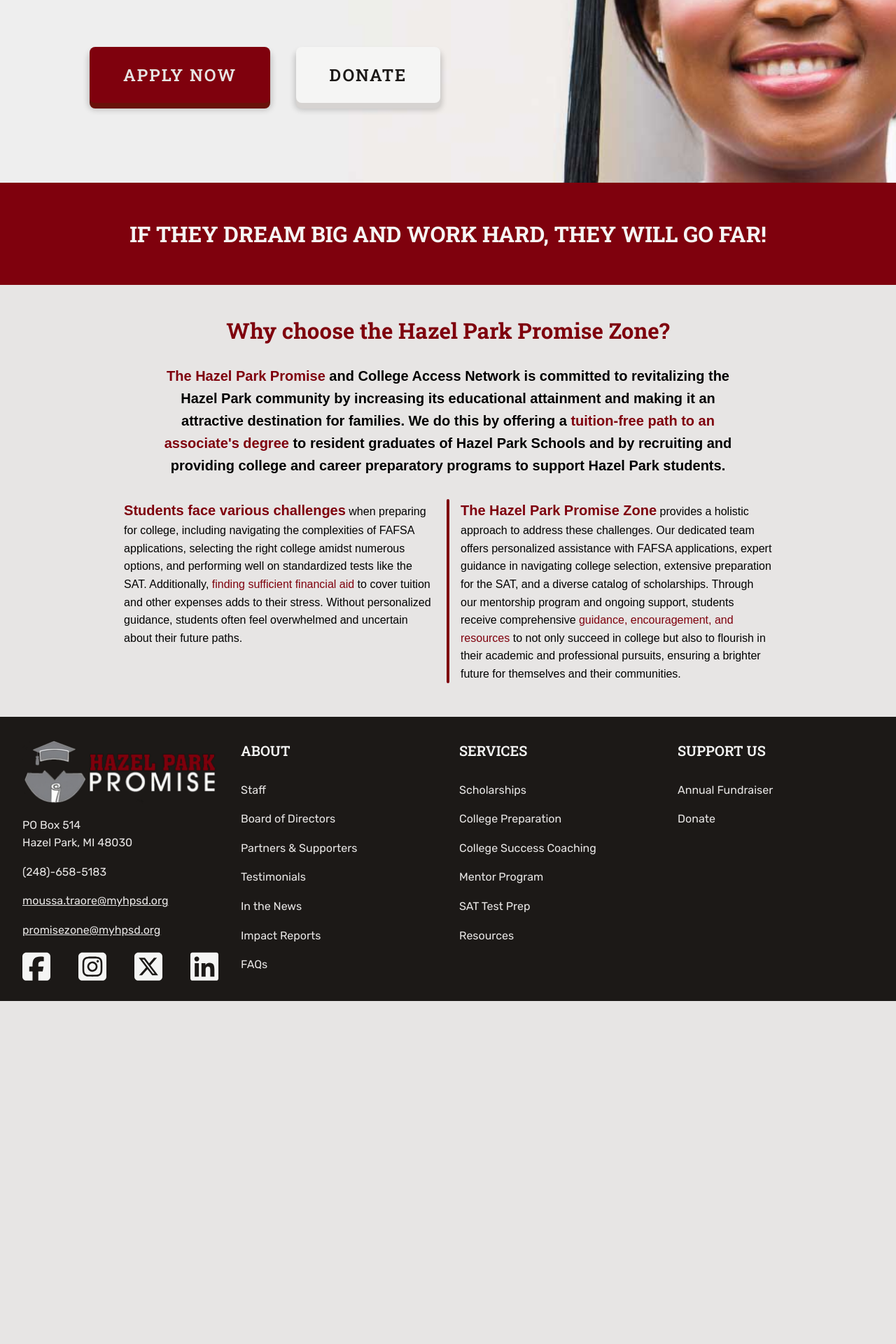
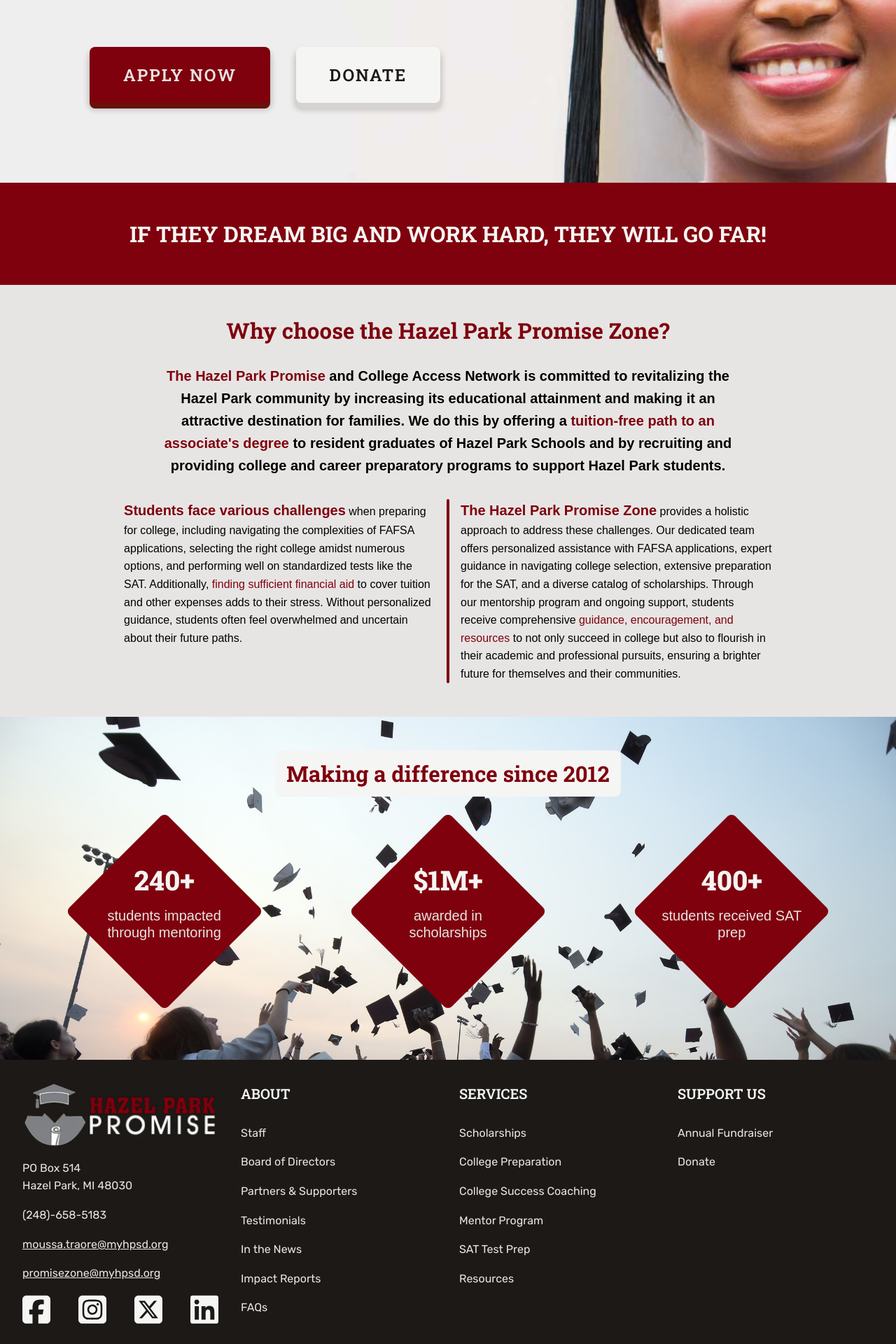
Before and after one commit to rsdrew/promiseZone, a Jekyll site: the page built from index.html, in a window 1280 px wide. Shown: the part 648-2568 px from the top of the page at 70% size. Built offline with Jekyll 4.4.1, drawn with Linux system fonts in a browser that asks for light colours; before the commit the page ends 2078 px from its top, so only the background shows below that.

Commit message:
Added the major stats section on home page

```diff
--- a/_sass/pages/index.scss
+++ b/_sass/pages/index.scss
@@ -87,6 +87,83 @@
   }
 }
 
+#making-a-difference-background {
+  background-image: url($baseurl + "/assets/images/backgrounds/graduation.jpg");
+  background-repeat: no-repeat;
+  background-position: top center;
+  background-size: cover;
+  background-attachment: fixed;
+}
+
+#making-a-difference-text {
+  padding: var(--sp-xl);
+  background: var(--base-100);
+  border-radius: var(--border-radius);
+  width: fit-content;
+}
+
+#stats-wrapper {
+  display: grid;
+  grid-template-columns: repeat(3, 1fr);
+  gap: var(--sp-xxl);
+  margin: var(--sp-xxxxl) auto;
+
+  @media (max-width: 1000px) {
+    grid-template-columns: 1fr;
+    grid-template-rows: repeat(3, 1fr);
+    margin-bottom: 0;
+  }
+}
+
+.stat {
+  position: relative;
+  height: 200px;
+  width: 200px;
+  line-height: 200px;
+  text-align: center;
+  margin-inline: auto;
+
+  @media (max-width: 1000px) {
+    margin: var(--sp-xxl) auto;
+  }
+
+  &::before {
+    position: absolute;
+    content: '';
+    top: 0px;
+    left: 0px;
+    height: 100%;
+    width: 100%;
+    transform: rotateZ(45deg);
+    background-color: var(--brand);
+    border-radius: var(--border-radius);
+    z-index: 0;
+  }
+
+  & > * {
+    position: relative;
+    z-index: 1;
+  }
+
+  &__header {
+    top: 1.5rem;
+    font-family: var(--ff-header);
+    font-size: var(--fs-xxxl);
+    color: var(--base-100);
+    padding-bottom: var(--sp-xxl);
+    font-weight: 800;
+
+    @media (max-width: 1000px) {
+      padding-bottom: var(--sp-xxxl);
+    }
+  }
+
+  &__body {
+    line-height: 1.2;
+    font-size: var(--fs-lg);
+  }
+}
+
 @media (max-width: 1000px) {
   #hero {
     background-position: 30% 0;
--- a/_sass/setup/init.scss
+++ b/_sass/setup/init.scss
@@ -29,6 +29,7 @@
 
 /* TYPOGRAPHY */
 .text-header {
+  font-family: var(--ff-header);
   font-size: var(--fs-xxl);
   font-weight: 700;
   padding-bottom: var(--sp-xxl);
--- a/_sass/setup/variables.scss
+++ b/_sass/setup/variables.scss
@@ -35,6 +35,7 @@
   --sp-xl: 1rem;
   --sp-xxl: 2rem;
   --sp-xxxl: 3rem;
+  --sp-xxxxl: 4rem;
 
   // Misc
   --border-radius: 0.5rem;
--- a/index.html
+++ b/index.html
@@ -28,3 +28,20 @@
     <p><span class="text-brand text-body--bold">The Hazel Park Promise Zone</span> provides a holistic approach to address these challenges. Our dedicated team offers personalized assistance with FAFSA applications, expert guidance in navigating college selection, extensive preparation for the SAT, and a diverse catalog of scholarships. Through our mentorship program and ongoing support, students receive comprehensive <span class="text-brand">guidance, encouragement, and resources</span> to not only succeed in college but also to flourish in their academic and professional pursuits, ensuring a brighter future for themselves and their communities.</p>
   </div>
 </div>
+<div id="making-a-difference-background" class="container">
+  <h2 id="making-a-difference-text" class="text-header text-header--brand text-align-center">Making a difference since 2012</h2>
+  <div id="stats-wrapper">
+    <div class="stat">
+      <p class="stat__header">240+</p>
+      <p class="stat__body text-body text-body--light">students impacted through mentoring</p>
+    </div>
+    <div class="stat">
+      <p class="stat__header text-header text-header--light">$1M+</p>
+      <p class="stat__body text-body text-body--light">awarded in scholarships</p>
+    </div>
+    <div class="stat">
+      <p class="stat__header text-header text-header--light">400+</p>
+      <p class="stat__body text-body text-body--light">students received SAT prep</p>
+    </div>
+  </div>
+</div>
```
Also changed, not shown: assets/images/backgrounds/graduation.jpg (added).
